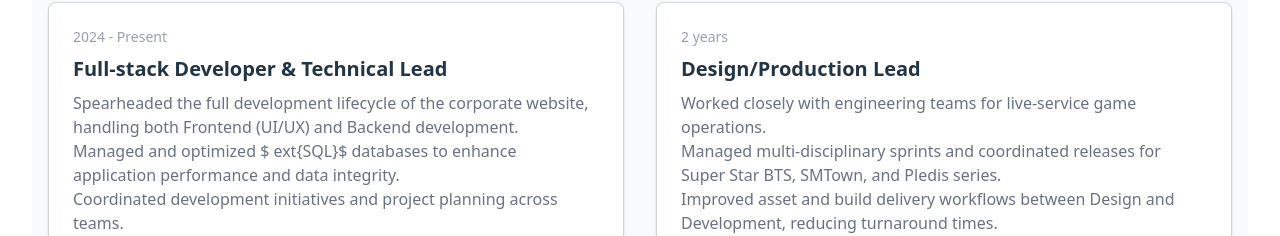
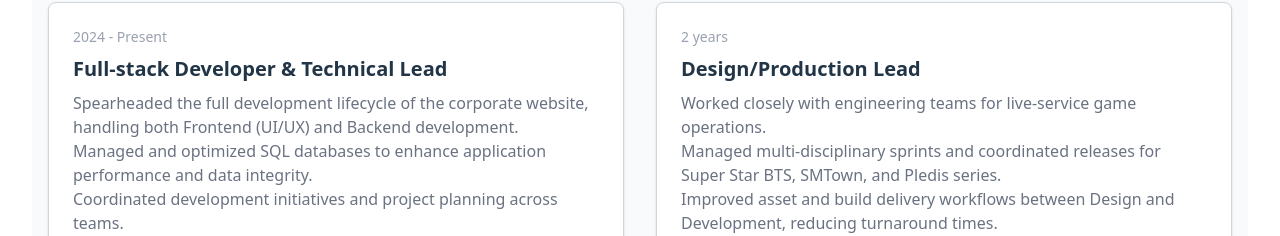
Before and after one commit to tyeyty/react-app, a React (Vite) app: page / in a window 1280 px wide. Shown: the part 1027-1263 px from the top of the page. Built offline with nearby package versions, Linux system fonts and the light colour scheme.

Commit message:
comment year modify4

```diff
--- a/src/pages/Home.tsx
+++ b/src/pages/Home.tsx
@@ -33,7 +33,7 @@ export default function Home() {
     role: 'Full-stack Developer & Technical Lead',
     desc: [
       'Spearheaded the full development lifecycle of the corporate website, handling both Frontend (UI/UX) and Backend development.',
-      'Managed and optimized $\text{SQL}$ databases to enhance application performance and data integrity.',
+      'Managed and optimized SQL databases to enhance application performance and data integrity.',
       'Coordinated development initiatives and project planning across teams.',
     ],
     name: 'Dalsaram.com',
```
